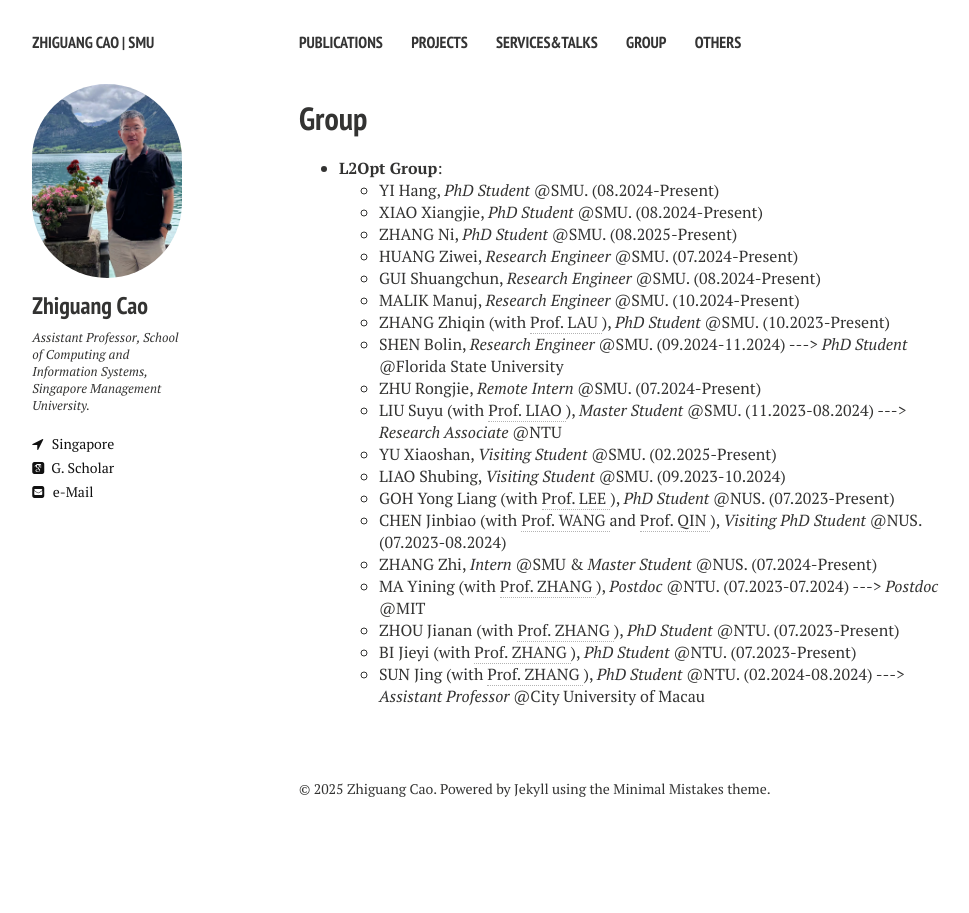
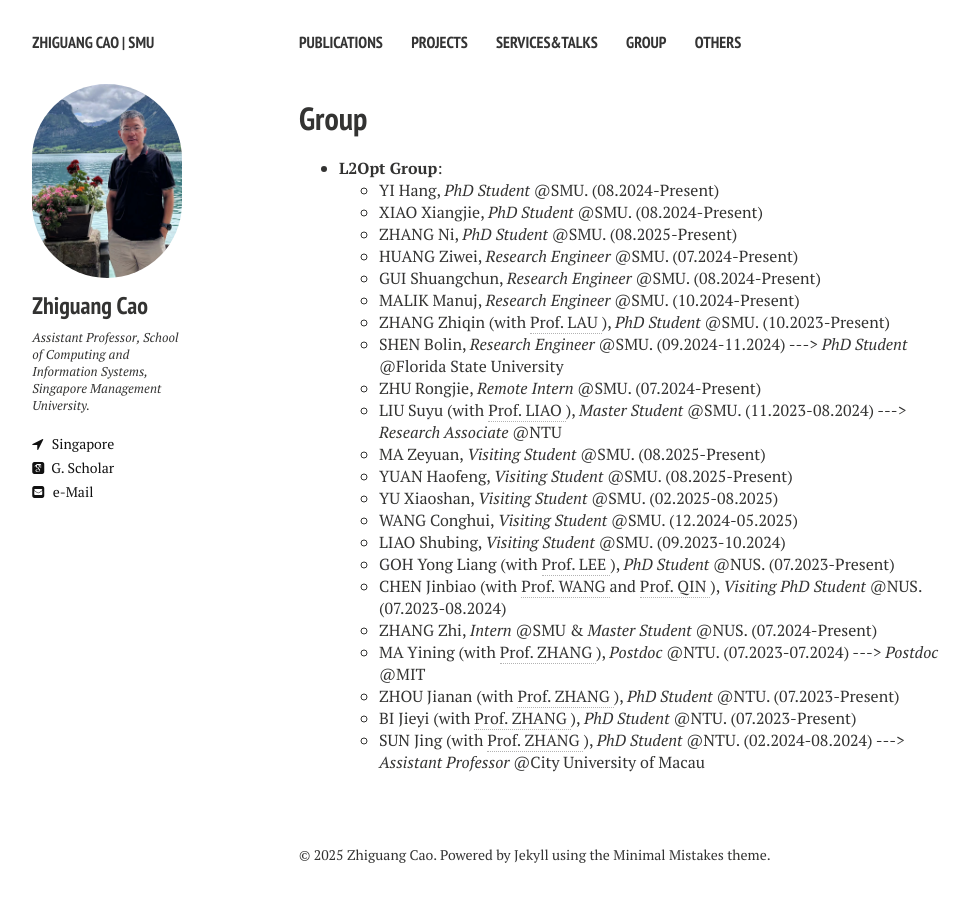
Before and after one commit to zhiguangcaosg/zhiguangcaosg.github.io, a Jekyll site: the page built from group.md, in a window 1280 px wide. Shown: the whole page, without its empty margins (21-990 px from the left). Built offline with Jekyll 4.4.1, drawn with Linux system fonts in a browser that asks for light colours; nearby versions of some CDN libraries.

Commit message:
Update group.md

```diff
--- a/group.md
+++ b/group.md
@@ -21,7 +21,7 @@ comments: false
 	<ul>
 	<li> YI Hang, <i>PhD Student</i> @SMU. (08.2024-Present)
 	</li>
-        <li> XIAO Xiangjie, <i>PhD Student</i> @SMU. (08.2024-Present)
+    <li> XIAO Xiangjie, <i>PhD Student</i> @SMU. (08.2024-Present)
 	</li>
 	<li> ZHANG Ni, <i>PhD Student</i> @SMU. (08.2025-Present)
 	</li>
@@ -31,7 +31,7 @@ comments: false
 	</li>
 	<li> MALIK Manuj, <i>Research Engineer</i> @SMU. (10.2024-Present)
 	</li>
-        <li> ZHANG Zhiqin (with <a href="http://www.mysmu.edu/faculty/hclau/" target="_blank"> Prof. LAU </a>), <i>PhD Student</i> @SMU. (10.2023-Present)
+    <li> ZHANG Zhiqin (with <a href="http://www.mysmu.edu/faculty/hclau/" target="_blank"> Prof. LAU </a>), <i>PhD Student</i> @SMU. (10.2023-Present)
 	</li>
 
 	<li> SHEN Bolin, <i>Research Engineer</i> @SMU. (09.2024-11.2024) --->  <i>PhD Student</i> @Florida State University
@@ -40,7 +40,13 @@ comments: false
 	</li>
 	<li> LIU Suyu (with <a href="https://liziliao.github.io/" target="_blank"> Prof. LIAO </a>), <i>Master Student</i> @SMU. (11.2023-08.2024) ---> <i>Research Associate</i> @NTU
 	</li>
-         <li> YU Xiaoshan, <i>Visiting Student</i> @SMU. (02.2025-Present)
+    <li> MA Zeyuan, <i>Visiting Student</i> @SMU. (08.2025-Present)
+	</li>
+    <li> YUAN Haofeng, <i>Visiting Student</i> @SMU. (08.2025-Present)
+	</li>
+    <li> YU Xiaoshan, <i>Visiting Student</i> @SMU. (02.2025-08.2025)
+	</li>
+    <li> WANG Conghui, <i>Visiting Student</i> @SMU. (12.2024-05.2025)
 	</li>
 	<li> LIAO Shubing, <i>Visiting Student</i> @SMU. (09.2023-10.2024)
 	</li>
```
